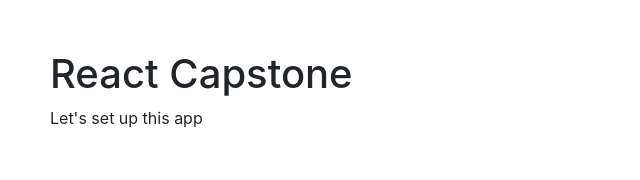
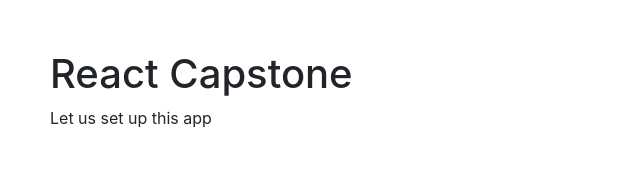
Before and after one commit to hiromataba/Covid-19_App, a React (Create React App) app: page / in a window 1280 px wide. Shown: the top 180 px of the page, without its empty margins (0-640 px from the left). Built offline with nearby package versions, Linux system fonts and the light colour scheme.

Commit message:
Add linters configurations

```diff
--- a/src/App.js
+++ b/src/App.js
@@ -1,12 +1,10 @@
 import './App.css';
 
-const App = () => {
-  return (
-    <div className="App">
-      <h1>React Capstone</h1>
-      <p>Let's set up this app </p>
-    </div>
-  );
-};
+const App = () => (
+  <div className="App">
+    <h1>React Capstone</h1>
+    <p>Let us set up this app </p>
+  </div>
+);
 
 export default App;
--- a/src/index.js
+++ b/src/index.js
@@ -8,7 +8,7 @@ ReactDOM.render(
   <React.StrictMode>
     <App />
   </React.StrictMode>,
-  document.getElementById('root')
+  document.getElementById('root'),
 );
 
 // If you want to start measuring performance in your app, pass a function
--- a/src/reportWebVitals.js
+++ b/src/reportWebVitals.js
@@ -1,6 +1,8 @@
-const reportWebVitals = onPerfEntry => {
+const reportWebVitals = (onPerfEntry) => {
   if (onPerfEntry && onPerfEntry instanceof Function) {
-    import('web-vitals').then(({ getCLS, getFID, getFCP, getLCP, getTTFB }) => {
+    import('web-vitals').then(({
+      getCLS, getFID, getFCP, getLCP, getTTFB,
+    }) => {
       getCLS(onPerfEntry);
       getFID(onPerfEntry);
       getFCP(onPerfEntry);
```
Also changed, not shown: package.json (+16 -0 lines), src/index.css (+17 -3 lines), .babelrc (added), .eslintrc.json (added), .stylelintrc.json (added), 2 other files (tests, documents, lock files or other folders).
